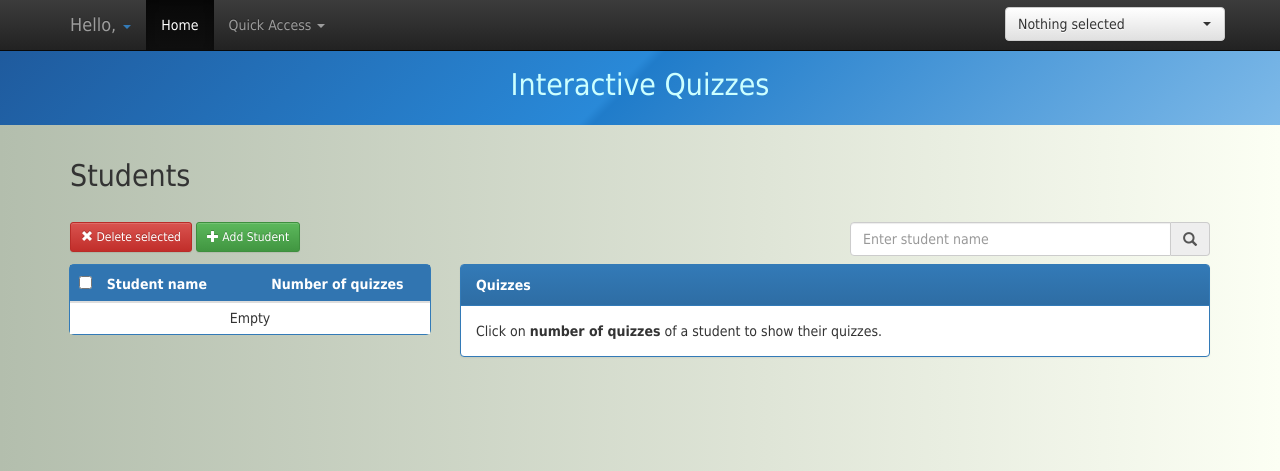
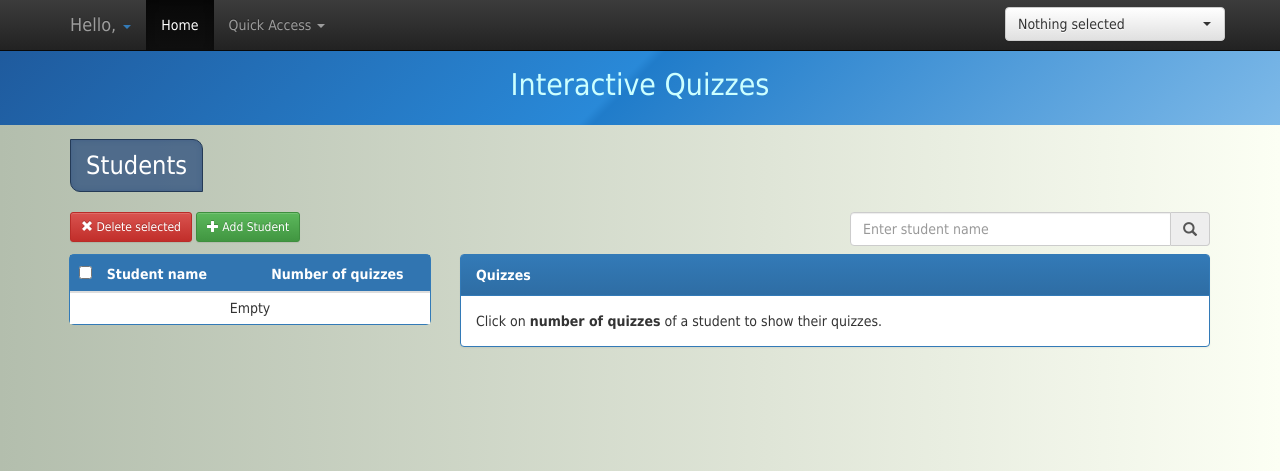
Before and after one commit to linostar/what, a Django app: template templates/what/cp_students.html in a window 1280 px wide. Shown: the top 471 px of the page. Run offline with Django 3.2, Linux system fonts and the light colour scheme; the template is opened without the code that fills it, so the values that code supplies are empty; some libraries are stand-ins or nearby versions; some web fonts are replaced.

Commit message:
Changed the style of CP headings

```diff
--- a/static/what/css/what-style.css
+++ b/static/what/css/what-style.css
@@ -278,8 +278,20 @@ body {
 }
 
 .alert-block {
-	margin-top: 1.2em;
+	margin-top: 0.6em;
 	margin-bottom: 0;
 	padding-top: 0.8em;
 	padding-bottom: 0.8em;
 }
+
+.cp-heading {
+	background: #355681;
+	background: rgba(53,86,129, 0.8);
+	padding: 0.3em 0.6em 0.3em 0.6em;
+	font-size: 1.8em;
+	color: white;
+	border: 1px solid #243A56;
+	border-radius: 0 10px 0 10px;
+	box-shadow: inset 0 0 5px rgba(53,86,129, 0.5);
+	display: inline-block;
+}
--- a/templates/what/cp_students.html
+++ b/templates/what/cp_students.html
@@ -6,7 +6,7 @@
 {% block content %}
 	<div class="row">
 	<div class="col-sm-3">
-		<h2>{% trans "Students" %}</h2>
+		<a href="{{ request.session.site_url }}students/"><div class="cp-heading cursor-pointer">{% trans "Students" %}</div></a>
 	</div>
 	<div class="col-sm-6">
 		{% if message %}
```
